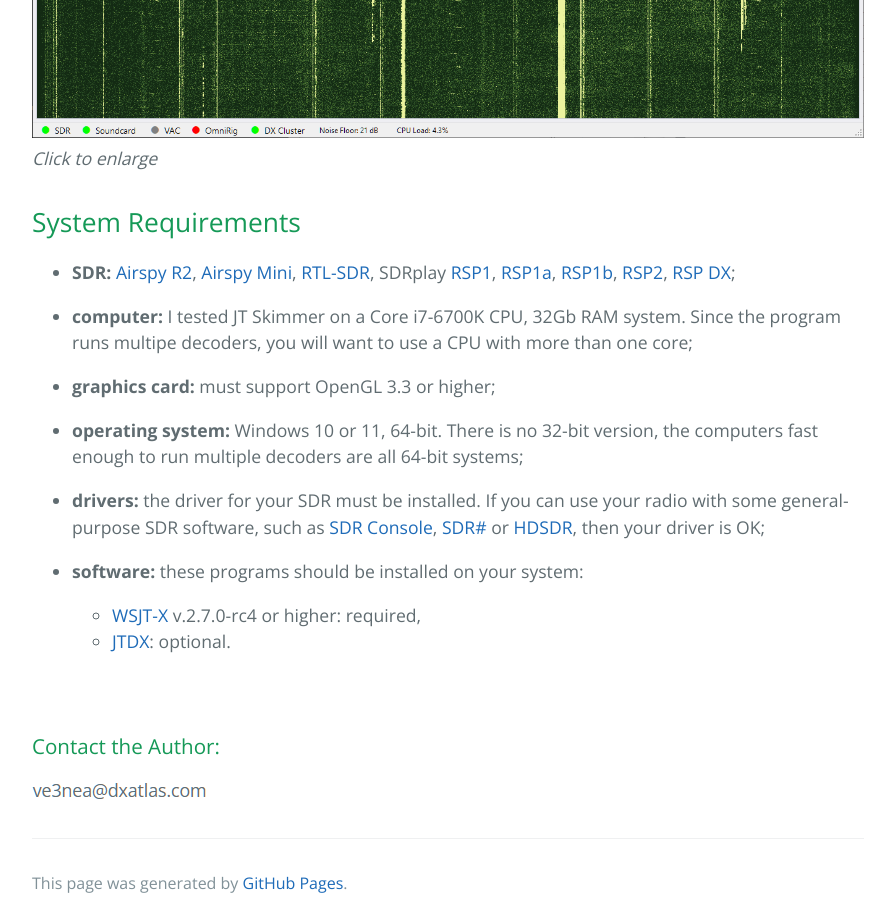
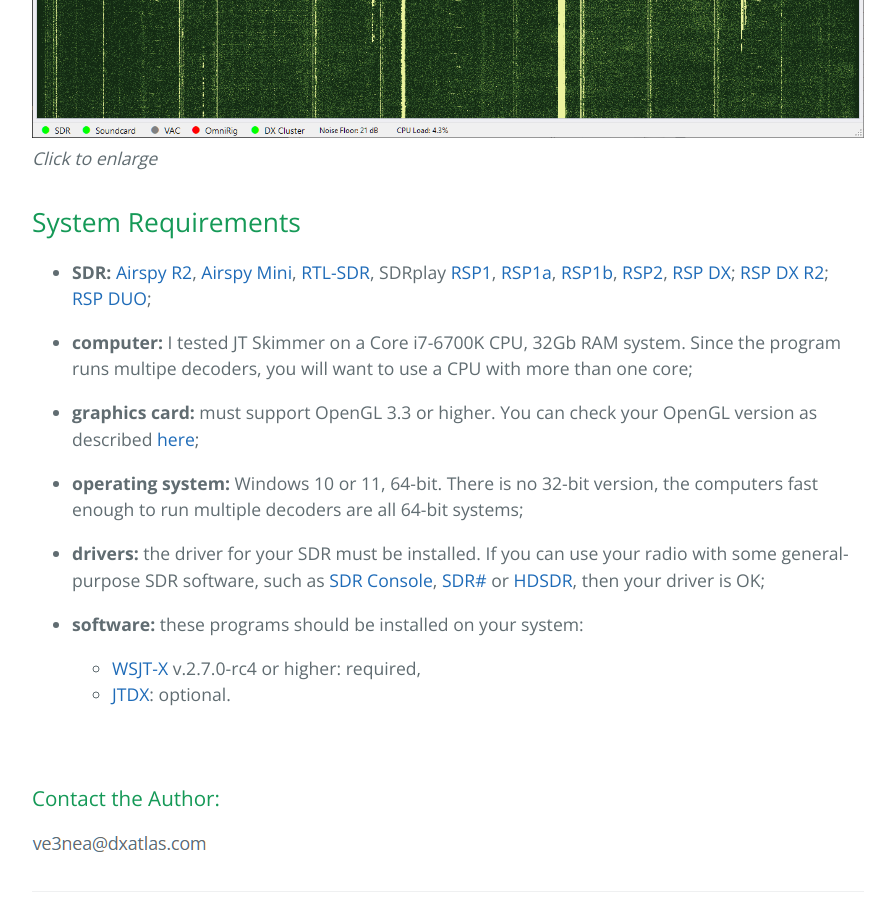
Before and after one commit to VE3NEA/JTSkimmer, a Jekyll site: the page built from docs/index.md, in a window 1280 px wide and 900 px high, scrolled down 951 px. Shown: the whole window, without its empty margins (192-1087 px from the left). Built offline with Jekyll 4.4.1, drawn with Linux system fonts in a browser that asks for light colours.

Commit message:
update docs

```diff
--- a/docs/index.md
+++ b/docs/index.md
@@ -23,12 +23,15 @@
   [RSP1b](https://www.sdrplay.com/rsp1b/),
   [RSP2](https://www.sdrplay.com/rsp2/),
   [RSP DX](https://www.sdrplay.com/rspdx/);
+  [RSP DX R2](https://www.sdrplay.com/rspdxr2/);
+  [RSP DUO](https://www.sdrplay.com/rspduo/);
 
 - **computer:** I tested JT Skimmer on a Core i7-6700K CPU, 32Gb RAM system.
   Since the program runs multipe decoders,
   you will want to use a CPU with more than one core;
 
-- **graphics card:** must support OpenGL 3.3 or higher;
+- **graphics card:** must support OpenGL 3.3 or higher. You can check your OpenGL version as described
+[here](https://support.pix4d.com/hc/en-us/articles/203876689);
 
 - **operating system:** Windows 10 or 11, 64-bit. There is no 32-bit
   version, the computers fast enough to run multiple decoders are all 64-bit systems;
```
